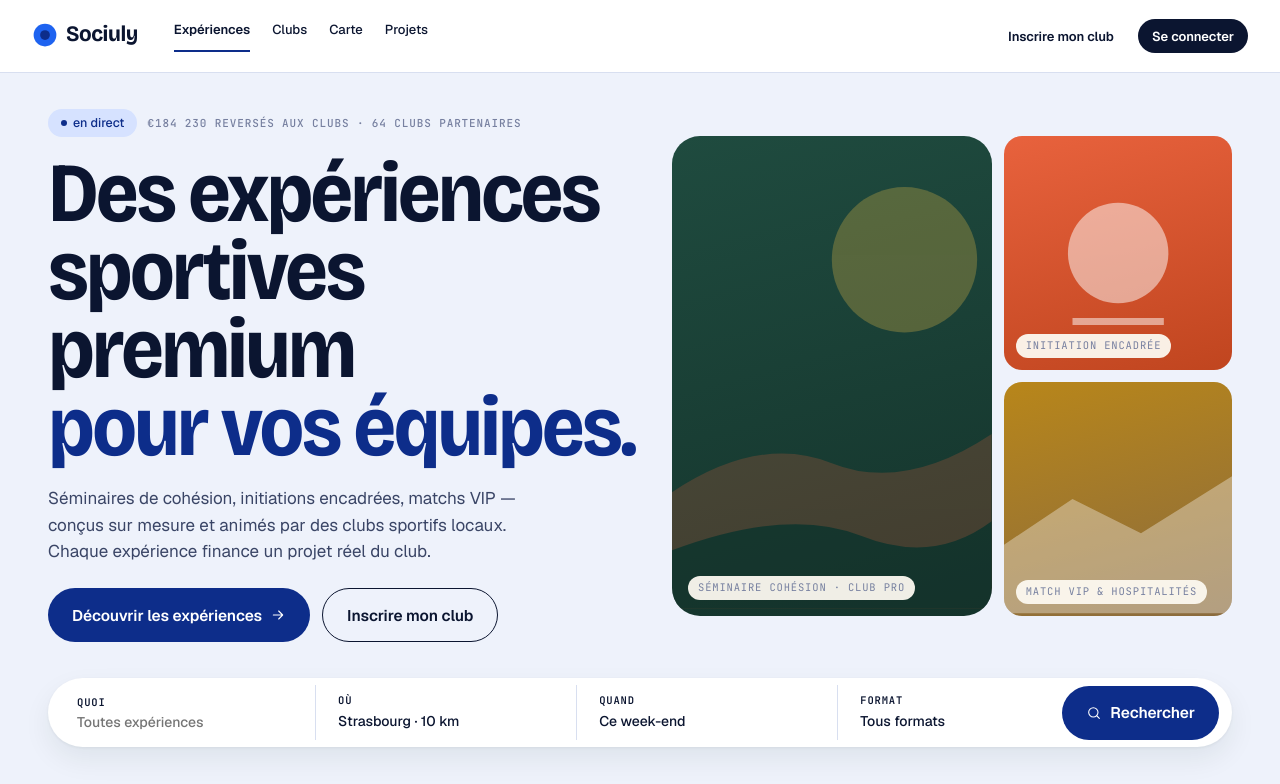
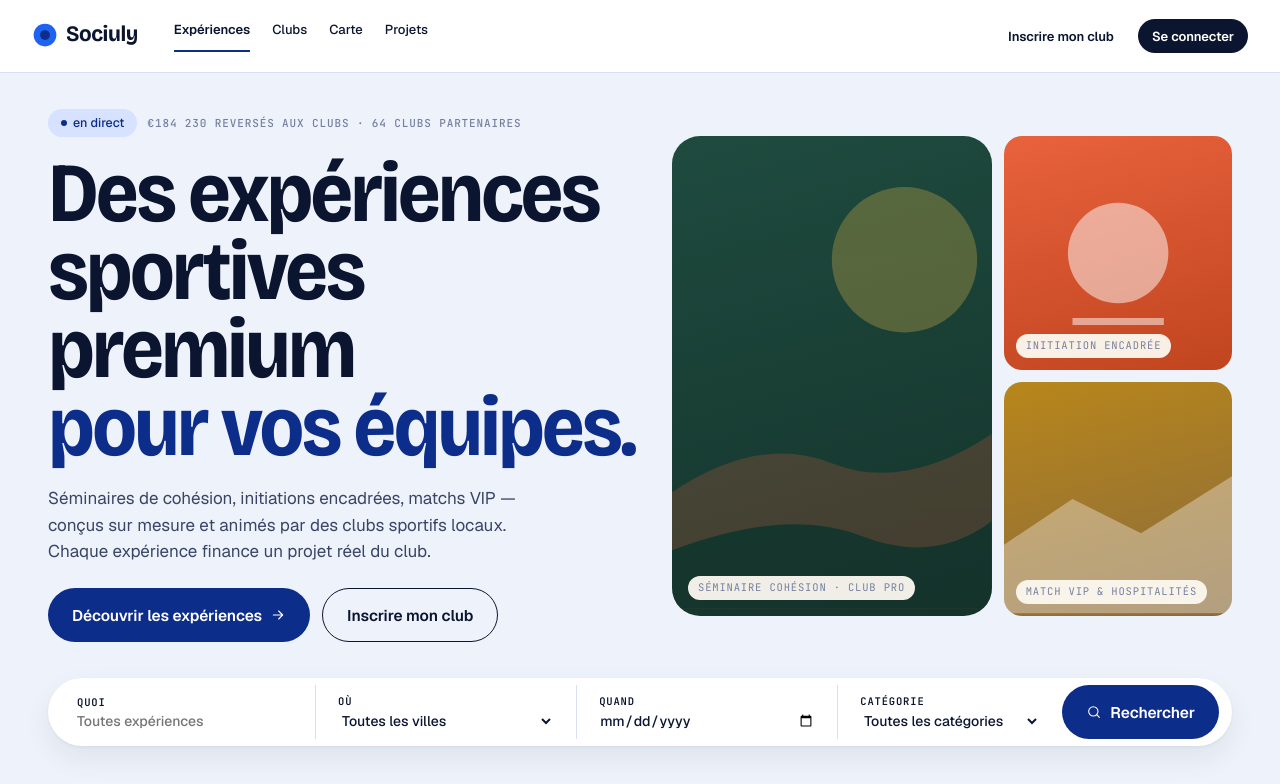
Before and after one commit to Dodivar/Sociuly, a Next.js app: page / in a window 1280 px wide. Shown: the top 784 px of the page. Built offline with nearby package versions, Linux system fonts and the light colour scheme; a web font is replaced by a local one.

Commit message:
feat(landing): rendre la barre de recherche d'expérience fonctionnelle (#21)

```diff
--- a/components/ds/components.tsx
+++ b/components/ds/components.tsx
@@ -7,6 +7,10 @@ import type {
 import { useState } from "react";
 import { useRouter } from "next/navigation";
 import { cx } from "@/lib/cx";
+import {
+  CATEGORIES, CITIES, DEFAULT_FILTERS, buildQuery,
+  type Category, type City, type MarketplaceFilters,
+} from "@/lib/marketplace/experiences";
 import { Icon } from "./icon";
 
 // ─────── Button ───────
@@ -254,16 +258,29 @@ export function Textarea(props: TextareaHTMLAttributes<HTMLTextAreaElement>) {
   return <textarea className="sy-input sy-textarea" {...props} />;
 }
 
-// ─────── Sticky search bar (Airbnb-style "What/Where/When") ───────
-// Soumission → catalogue marketplace filtré par recherche plein-texte (`?q=…`).
-// Cf. lib/marketplace/experiences (parseFilters lit le param `q`).
+// ─────── Sticky search bar (Airbnb-style "Quoi / Où / Quand / Catégorie") ───────
+// Chaque champ est câblé sur un filtre marketplace réel (q, ville, date, cat).
+// Soumission → /experiences sérialisé via buildQuery (même contrat d'URL que la
+// page catalogue, cf. lib/marketplace/experiences → parseFilters).
+const SB_INPUT_STYLE: CSSProperties = {
+  border: "none", outline: "none", background: "transparent",
+  fontFamily: "inherit", fontSize: 14, fontWeight: 500, marginTop: 2,
+  color: "var(--ink)", width: "100%", padding: 0,
+};
+
 export function SearchBar({ compact, style }: { compact?: boolean; style?: CSSProperties }) {
   const router = useRouter();
   const [q, setQ] = useState("");
+  const [city, setCity] = useState<City | "">("");
+  const [date, setDate] = useState("");
+  const [category, setCategory] = useState<Category | "">("");
 
-  function submit() {
-    const term = q.trim();
-    router.push(term ? `/experiences?q=${encodeURIComponent(term)}` : "/experiences");
+  // Construit l'URL du catalogue à partir des seuls filtres choisis (les valeurs
+  // par défaut sont omises par buildQuery → URL propre, partageable).
+  function pushTo(next: Partial<MarketplaceFilters>) {
+    const filters: MarketplaceFilters = { ...DEFAULT_FILTERS, ...next };
+    const qs = buildQuery(filters);
+    router.push(qs ? `/experiences?${qs}` : "/experiences");
   }
 
   if (compact) {
@@ -272,7 +289,7 @@ export function SearchBar({ compact, style }: { compact?: boolean; style?: CSSPr
         className="sy-search"
         style={{ height: 44, padding: "0 6px 0 18px", ...style }}
         role="search"
-        onSubmit={(e) => { e.preventDefault(); submit(); }}
+        onSubmit={(e) => { e.preventDefault(); pushTo({ q: q.trim() }); }}
       >
         <Icon name="search" />
         <input
@@ -290,7 +307,15 @@ export function SearchBar({ compact, style }: { compact?: boolean; style?: CSSPr
       className="sy-searchbar-full sy-card sy-card-elevated"
       style={style}
       role="search"
-      onSubmit={(e) => { e.preventDefault(); submit(); }}
+      onSubmit={(e) => {
+        e.preventDefault();
+        pushTo({
+          q: q.trim(),
+          city: city || null,
+          date: date || null,
+          category: category || null,
+        });
+      }}
     >
       <label className="sb-section" style={{ cursor: "text" }}>
         <span className="sy-mono-strong" style={{ fontSize: 10.5 }}>Quoi</span>
@@ -299,28 +324,50 @@ export function SearchBar({ compact, style }: { compact?: boolean; style?: CSSPr
           onChange={(e) => setQ(e.target.value)}
           placeholder="Toutes expériences"
           aria-label="Rechercher une expérience"
-          style={{
-            border: "none", outline: "none", background: "transparent",
-            fontFamily: "inherit", fontSize: 14, fontWeight: 500, marginTop: 2,
-            color: "var(--ink)", width: "100%", padding: 0,
-          }}
+          style={SB_INPUT_STYLE}
         />
       </label>
       <div className="sy-divider-vert" />
-      <div className="sb-section">
-        <div className="sy-mono-strong" style={{ fontSize: 10.5 }}>Où</div>
-        <div style={{ fontSize: 14, fontWeight: 500, marginTop: 2 }}>Strasbourg · 10 km</div>
-      </div>
+      <label className="sb-section" style={{ cursor: "pointer" }}>
+        <span className="sy-mono-strong" style={{ fontSize: 10.5 }}>Où</span>
+        <select
+          value={city}
+          onChange={(e) => setCity(e.target.value as City | "")}
+          aria-label="Choisir une ville"
+          style={{ ...SB_INPUT_STYLE, cursor: "pointer" }}
+        >
+          <option value="">Toutes les villes</option>
+          {CITIES.map((c) => (
+            <option key={c.id} value={c.id}>{c.label}</option>
+          ))}
+        </select>
+      </label>
       <div className="sy-divider-vert" />
-      <div className="sb-section">
-        <div className="sy-mono-strong" style={{ fontSize: 10.5 }}>Quand</div>
-        <div style={{ fontSize: 14, fontWeight: 500, marginTop: 2 }}>Ce week-end</div>
-      </div>
+      <label className="sb-section" style={{ cursor: "text" }}>
+        <span className="sy-mono-strong" style={{ fontSize: 10.5 }}>Quand</span>
+        <input
+          type="date"
+          value={date}
+          onChange={(e) => setDate(e.target.value)}
+          aria-label="Disponible à partir du"
+          style={{ ...SB_INPUT_STYLE, cursor: "text" }}
+        />
+      </label>
       <div className="sy-divider-vert" />
-      <div className="sb-section sb-section-cause">
-        <div className="sy-mono-strong" style={{ fontSize: 10.5 }}>Format</div>
-        <div style={{ fontSize: 14, fontWeight: 500, marginTop: 2 }}>Tous formats</div>
-      </div>
+      <label className="sb-section sb-section-cause" style={{ cursor: "pointer" }}>
+        <span className="sy-mono-strong" style={{ fontSize: 10.5 }}>Catégorie</span>
+        <select
+          value={category}
+          onChange={(e) => setCategory(e.target.value as Category | "")}
+          aria-label="Choisir une catégorie d'expérience"
+          style={{ ...SB_INPUT_STYLE, cursor: "pointer" }}
+        >
+          <option value="">Toutes les catégories</option>
+          {CATEGORIES.map((c) => (
+            <option key={c.id} value={c.id}>{c.label}</option>
+          ))}
+        </select>
+      </label>
       <div className="sb-cta">
         <Btn type="submit" variant="primary" size="lg" style={{ borderRadius: 999, padding: "0 24px" }}>
           <Icon name="search" /> Rechercher
```
